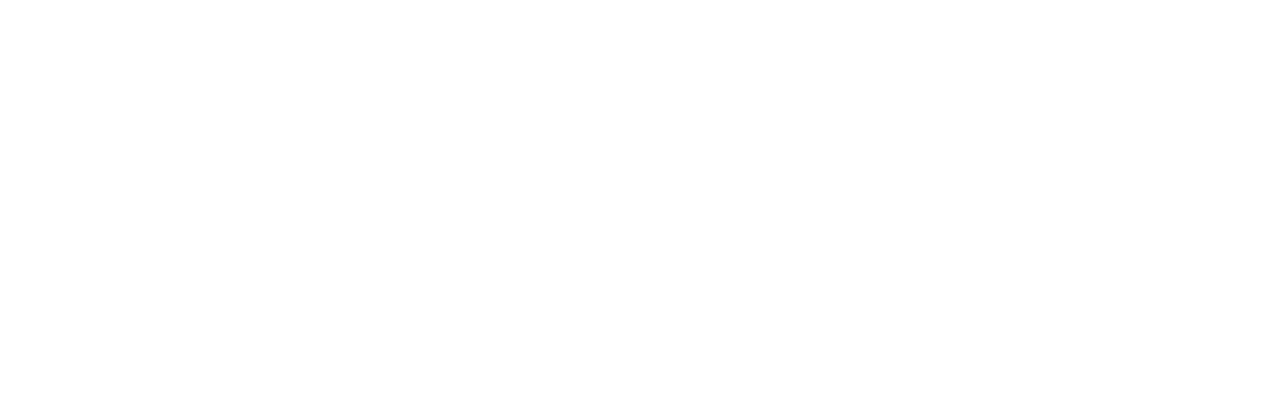
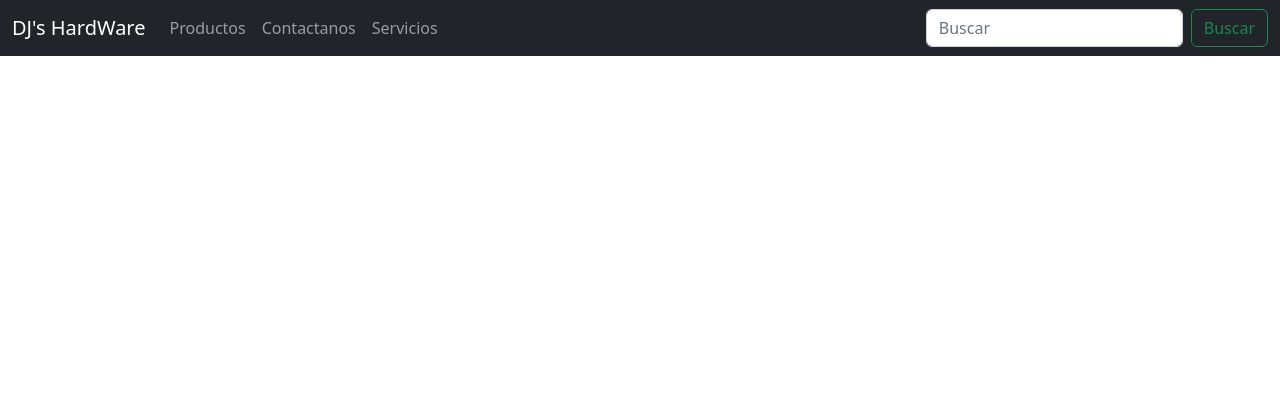
Before and after one commit to Donalson/Pagina_Responsiva, a Flask app: page / in a window 1280 px wide. Before the commit the part shown is empty. Shown: the top 420 px of the page. Run offline with Flask 2, Linux system fonts and the light colour scheme.

Commit message:
Actualizacion de rutas y Navbar inicial adaptativo

```diff
--- a/App.py
+++ b/App.py
@@ -14,8 +14,8 @@ def Productos():
     return render_template('Productos.html')
 
 @app.route("/ServicioTecnico")
-def Servicio():
-    return render_template('Servicio.html')
+def Servicios():
+    return render_template('Servicios.html')
 
 @app.route("/Contactanos")
 def Contactanos():
--- a/templates/Index.html
+++ b/templates/Index.html
@@ -1,5 +1,5 @@
 {% extends "layout.html" %}
 
 {% block content %}
-
+<br><br><br><br><br><br><br><br><br><br><br><br><br><br><br><br><br><br><br><br><br><br><br><br><br><br><br><br><br><br><br><br><br><br><br><br><br><br><br><br><br><br><br><br><br><br><br><br><br><br><br><br><br><br><br><br><br><br><br><br><br><br><br><br><br><br><br><br><br><br><br><br><br><br><br><br><br><br><br><br><br><br>
 {% endblock %}
--- a/templates/layout.html
+++ b/templates/layout.html
@@ -1,19 +1,52 @@
 <!DOCTYPE html>
 <html lang="es">
+
 <head>
     <meta charset="UTF-8">
     <meta http-equiv="X-UA-Compatible" content="IE=edge">
     <meta name="viewport" content="width=device-width, initial-scale=1.0">
     <title>Pagina Responsiva Donalson Javier</title>
     <!-- BootStrap CSS -->
-    <link href="https://cdn.jsdelivr.net/npm/bootstrap@5.2.0-beta1/dist/css/bootstrap.min.css" rel="stylesheet" integrity="sha384-0evHe/X+R7YkIZDRvuzKMRqM+OrBnVFBL6DOitfPri4tjfHxaWutUpFmBp4vmVor" crossorigin="anonymous">
+    <link href="https://cdn.jsdelivr.net/npm/bootstrap@5.2.0-beta1/dist/css/bootstrap.min.css" rel="stylesheet"
+        integrity="sha384-0evHe/X+R7YkIZDRvuzKMRqM+OrBnVFBL6DOitfPri4tjfHxaWutUpFmBp4vmVor" crossorigin="anonymous">
     <!-- BootStrap JS -->
-    <script src="https://cdn.jsdelivr.net/npm/bootstrap@5.2.0-beta1/dist/js/bootstrap.bundle.min.js" integrity="sha384-pprn3073KE6tl6bjs2QrFaJGz5/SUsLqktiwsUTF55Jfv3qYSDhgCecCxMW52nD2" crossorigin="anonymous"></script>
+    <script src="https://cdn.jsdelivr.net/npm/bootstrap@5.2.0-beta1/dist/js/bootstrap.bundle.min.js"
+        integrity="sha384-pprn3073KE6tl6bjs2QrFaJGz5/SUsLqktiwsUTF55Jfv3qYSDhgCecCxMW52nD2"
+        crossorigin="anonymous"></script>
 </head>
+
 <body>
+
+    <nav class="navbar fixed-top navbar-expand-lg bg-dark navbar-dark">
+        <div class="container-fluid">
+            <a class="navbar-brand" href="{{ url_for('Inicio') }}">DJ's HardWare</a>
+            <button class="navbar-toggler" type="button" data-bs-toggle="collapse" data-bs-target="#navbarSupportedContent" aria-controls="navbarSupportedContent" aria-expanded="false" aria-label="Toggle navigation">
+                <span class="navbar-toggler-icon"></span>
+            </button>
+            <div class="collapse navbar-collapse" id="navbarSupportedContent">
+                <ul class="navbar-nav me-auto mb-2 mb-lg-0">
+                    <li class="nav-item">
+                        <a class="nav-link" href="{{ url_for('Productos') }}">Productos</a>
+                    </li>
+                    <li class="nav-item">
+                        <a class="nav-link" href="{{ url_for('Contactanos') }}">Contactanos</a>
+                    </li>
+                    <li class="nav-item">
+                        <a class="nav-link" href="{{ url_for('Servicios') }}">Servicios</a>
+                    </li>
+                </ul>
+                <form class="d-flex" role="search">
+                    <input class="form-control me-2" type="search" placeholder="Buscar" aria-label="Search">
+                    <button class="btn btn-outline-success" type="submit">Buscar</button>
+                </form>
+            </div>
+        </div>
+    </nav>
+
     <div class="container p-4">
         {% block content %}
         {% endblock %}
     </div>
 </body>
+
 </html>
```
